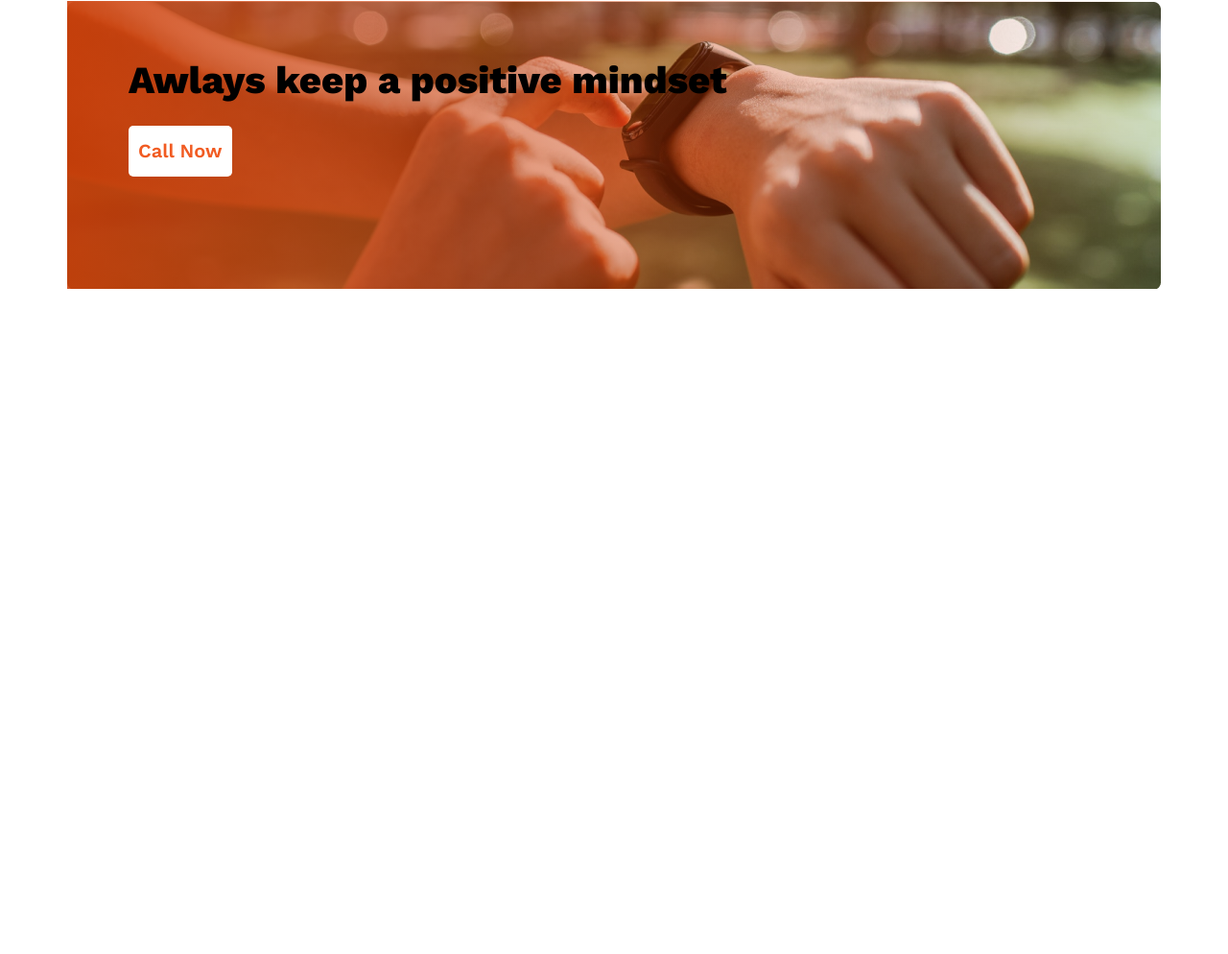
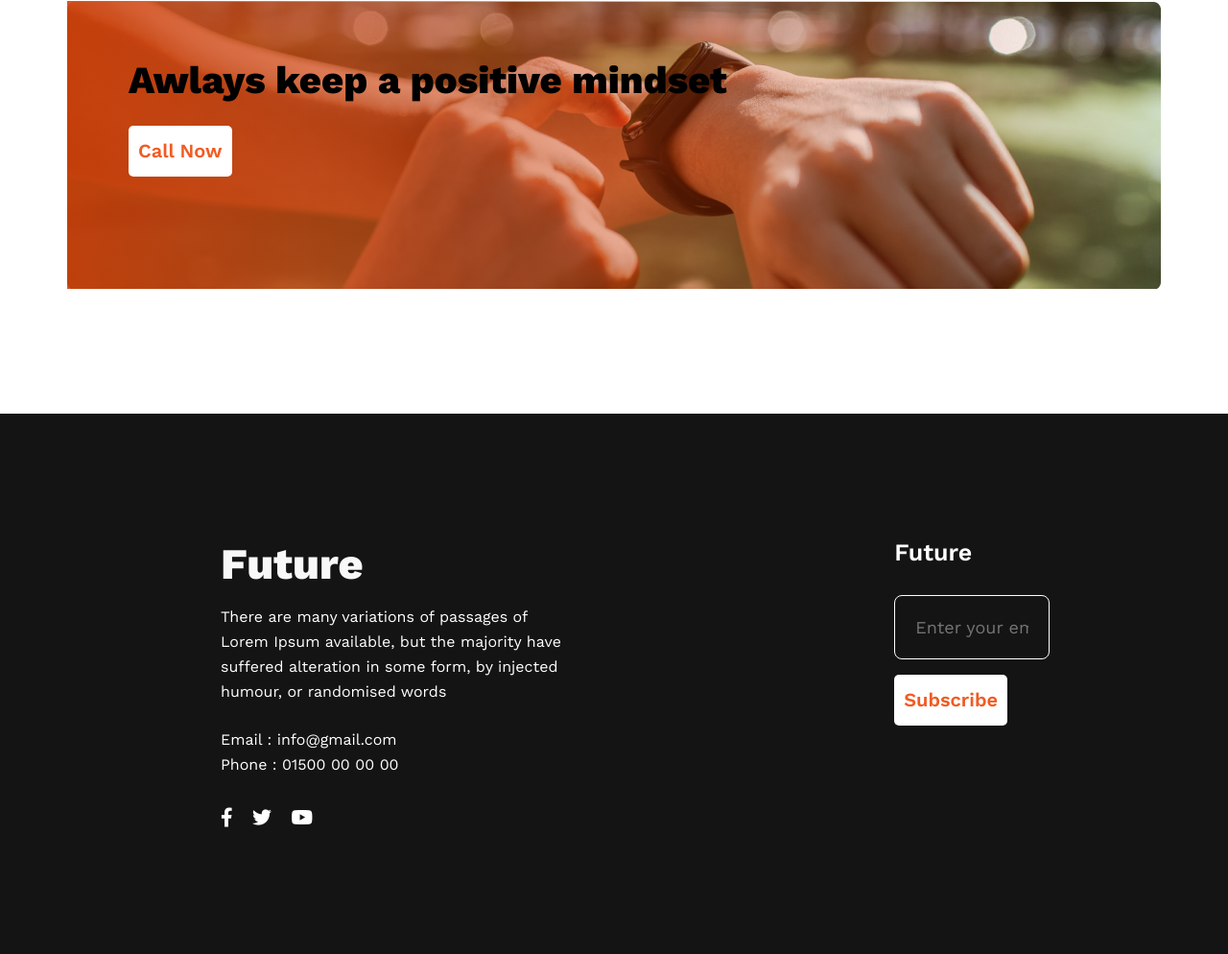
Before and after one commit to arafatsani36/new-year-new-me, a plain HTML site: page index.html in a window 1280 px wide. Shown: the part 2269-3263 px from the top of the page at 96% size. Before the commit the page ends 2570 px from the top, so only its background shows below. Drawn offline with nearby package versions, Linux system fonts and the light colour scheme.

Commit message:
added footer

```diff
--- a/css/style.css
+++ b/css/style.css
@@ -159,6 +159,7 @@ header nav ul li a{
 .positive-mindset{
     background-image:linear-gradient(to right, rgba(205, 60, 5, 0.87), rgba(255, 255, 255, 0)), url(../images/watch.png);
     height: 300px;
+
 }
 .positive-mindset .positive-mindset-content{
     padding: 59px 64px;
@@ -169,3 +170,61 @@ header nav ul li a{
     line-height: 47px;
     margin-bottom: 24px;
 }
+
+/* footer seaction style */
+footer{
+    background-color: #151414;
+    margin-top: 130px;
+}
+footer .contact{
+   display: flex;
+   padding: 130px 230px;
+   gap: 330px;
+}
+footer .contact .contact-title{
+    font-weight: 700;
+    font-size: 45px;
+    line-height: 53px;
+    color: #F8F8F8;
+    margin-bottom: 16px;
+ }
+ footer .contact .contact-discription{
+    font-size: 16px;
+    line-height: 26px;
+    color: #FFFFFF;
+    margin-bottom: 24px;
+ }
+ footer .contact .contact-info{
+    font-size: 16px;
+    line-height: 26px;
+    color: #FFFFFF;
+ }
+ footer .contact .icon{
+    margin-top: 30px;
+ }
+ footer .contact .icon a{
+    margin-top: 30px;
+    color: #FFFFFF;
+    margin-right: 15px;
+    font-size: 20px;
+ }
+ footer .contact .contact-form-title{
+    font-weight: 600;
+    font-size: 25px;
+    line-height: 29px;
+    color: #FFFFFF;
+    margin-bottom: 30px;
+ }
+ footer .contact input{
+   width: 100%;
+   padding: 22px 21px;
+   border-radius: 8px;
+   margin-bottom: 16px;
+   border: 1px solid #FFFFFF;
+   font-size: 18px;
+   line-height: 21px;
+   color: #F3F3F3;
+   background-color: #151414;
+   outline: none;
+
+ }
--- a/index.html
+++ b/index.html
@@ -96,7 +96,26 @@
     </main>
 
     <footer>
-
+        <div class="contact">
+            <div>
+                <h3 class="contact-title">Future</h3>
+                <p class="contact-discription">There are many variations of passages of Lorem Ipsum available, but the majority have suffered alteration in some form, by injected humour, or randomised words</p>
+                <p class="contact-info">Email : info@gmail.com</p>
+                <p class="contact-info">Phone : 01500 00 00 00</p>
+                <div class="icon">
+                   <a href="#"><i class="fab fa-facebook-f"></i></a>
+                   <a href="#"><i class="fab fa-twitter"></i></a>
+                   <a href="#"><i class="fab fa-youtube"></i></a>
+                </div>
+            </div>
+            <div>
+                <h3 class="contact-form-title">Future</h3>
+                <form action="">
+                    <input type="email" placeholder="Enter your email">
+                    <button class="white-btn">Subscribe</button>
+                </form>
+            </div>
+        </div>
     </footer>
 </body>
 </html>
```
